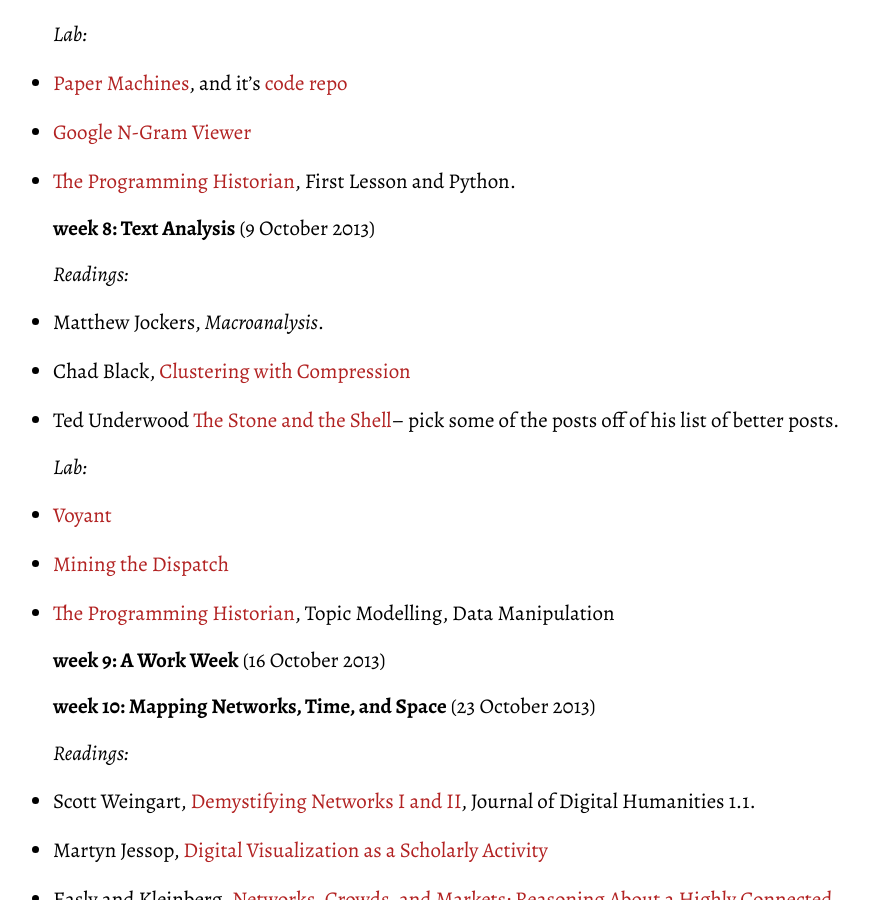
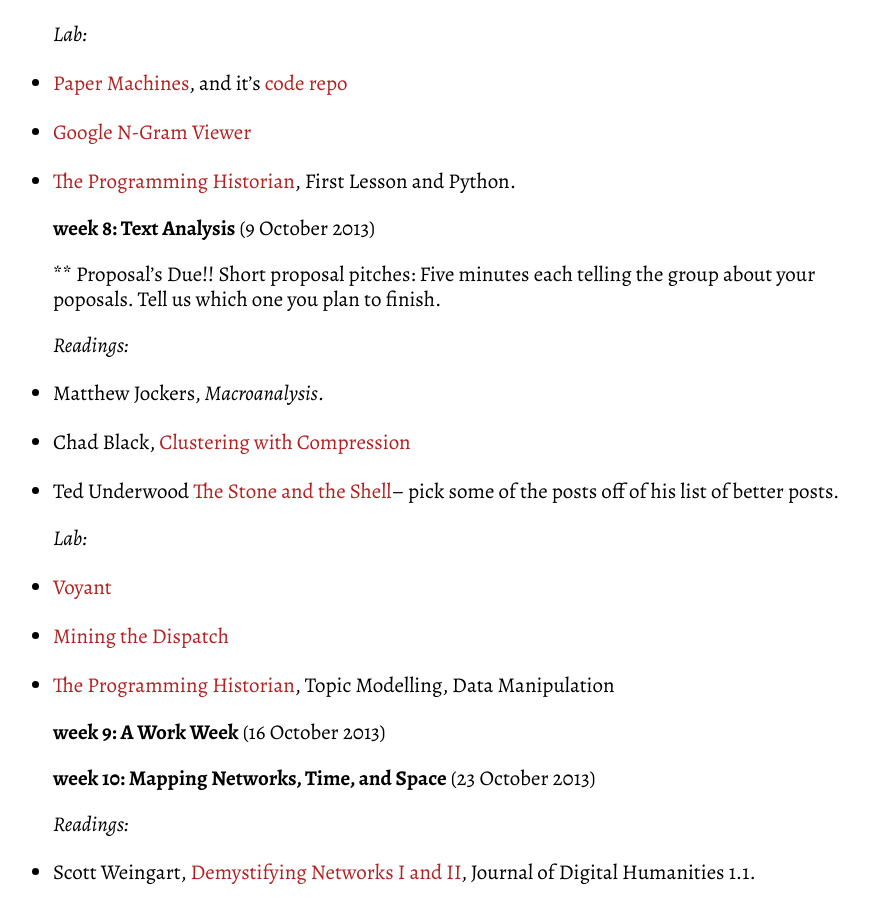
Before and after one commit to chadblack/history580, a Jekyll site: the page built from info/syllabus.md, in a window 1280 px wide and 900 px high, scrolled down 7031 px. Shown: the whole window, without its empty margins (187-1056 px from the left). Built offline with Jekyll 4.4.1, drawn with Linux system fonts in a browser that asks for light colours; some web fonts are replaced; Markdown is read by kramdown in place of the engine named in the settings.

Commit message:
added due date to proposals in week 8

```diff
--- a/info/syllabus.md
+++ b/info/syllabus.md
@@ -204,6 +204,7 @@ B.  [The Internet Map](http://internet-map.net/)
 
 **week 7: Distant Readings**   (2 October 2013)
 
+
 *Readings:*
 *  Moretti, *Graphs, Maps, and Trees*, selections.
 *  Some [responses to Graphs, Maps, Trees](http://www.parlorpress.com/pdf/ReadingMapsGraphsTrees.pdf)
@@ -218,7 +219,10 @@ B.  [The Internet Map](http://internet-map.net/)
 
 **week 8: Text Analysis**   (9 October 2013)
 
+** Proposal's Due!! Short proposal pitches: Five minutes each telling the group about your poposals. Tell us which one you plan to finish.
+
 *Readings:*
+
 *  Matthew Jockers, *Macroanalysis*.
 *  Chad Black, [Clustering with Compression](http://parezcoydigo.wordpress.com/2011/10/09/clustering-with-compression-for-the-historian/)
 *  Ted Underwood [The Stone and the Shell](http://tedunderwood.com)-- pick some of the posts off of his list of better posts.
```
